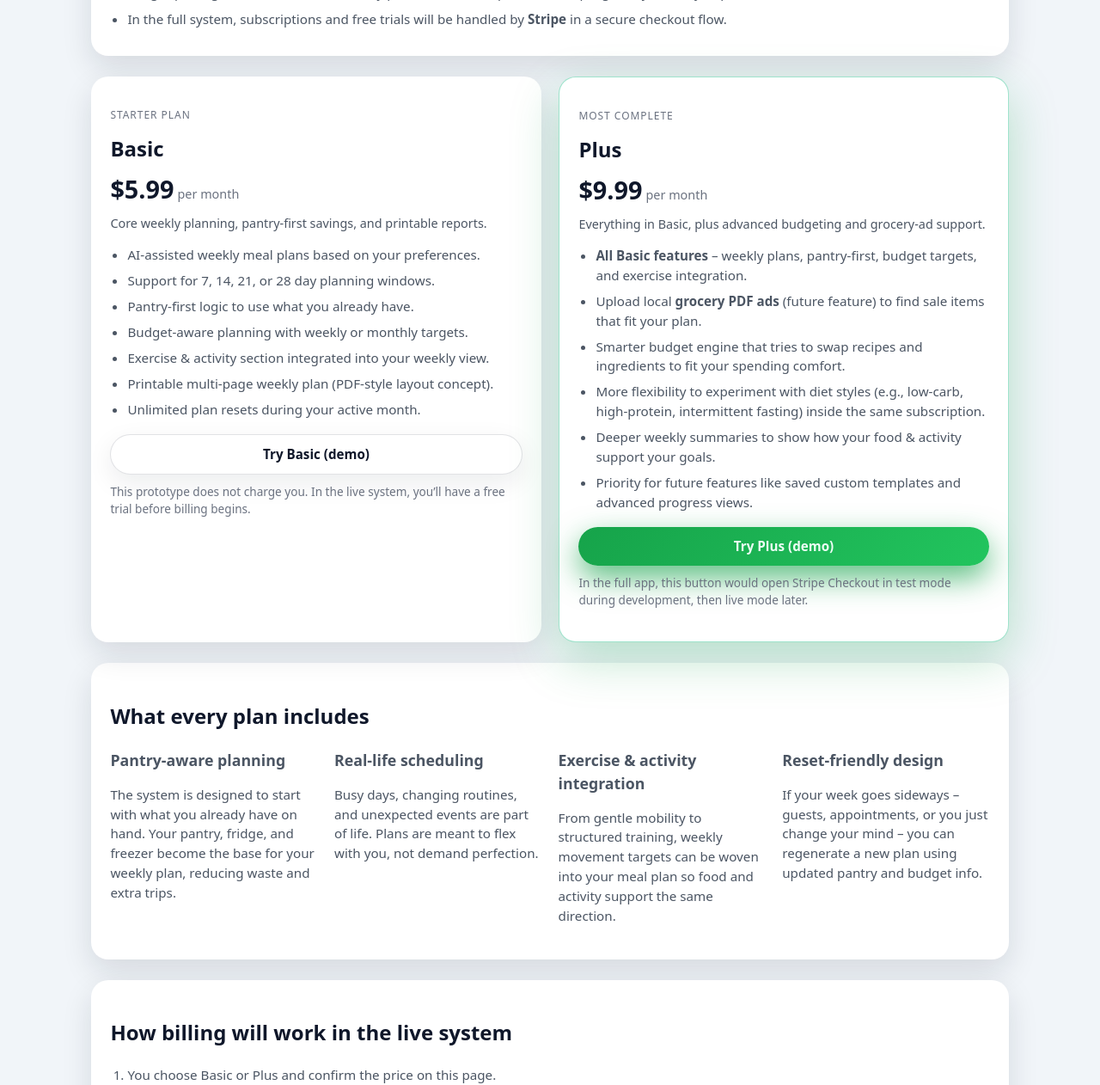
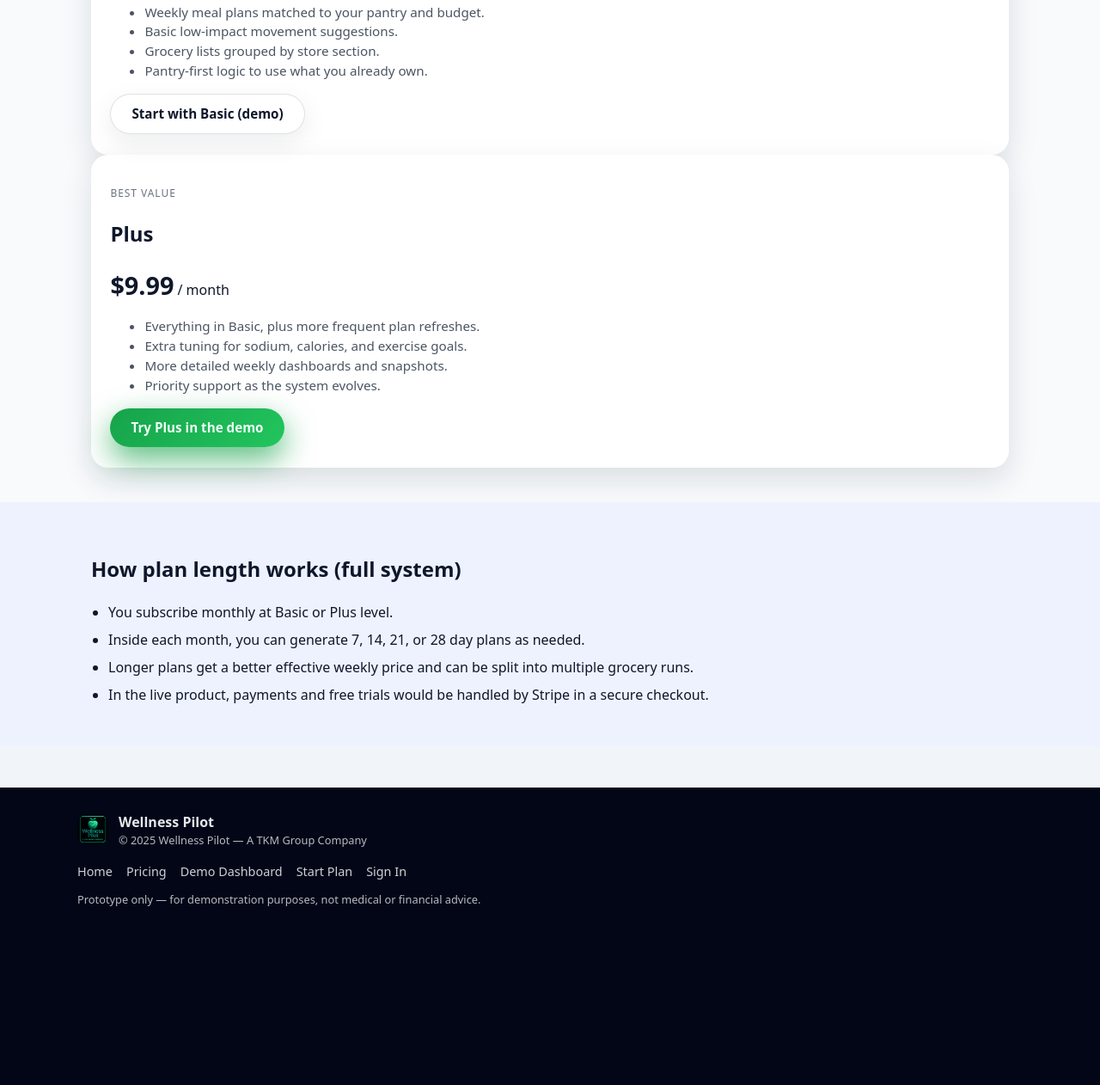
Before and after one commit to TKMDesignGroup/tkm-vitalmetric-site, a plain HTML site: page pricing.html in a window 1280 px wide. Shown: the part 544-1806 px from the top of the page at 86% size. After the commit the page ends 1649 px from the top, so only its background shows below. Drawn offline with Linux system fonts and the light colour scheme.

Commit message:
Update pricing.html

```diff
--- a/pricing.html
+++ b/pricing.html
@@ -2,7 +2,7 @@
 <html lang="en">
 <head>
   <meta charset="UTF-8" />
-  <title>Wellness Pilot · Pricing &amp; Plans</title>
+  <title>Wellness Pilot · Pricing</title>
   <meta name="viewport" content="width=device-width, initial-scale=1" />
   <link rel="stylesheet" href="style.css" />
   <script defer src="app.js"></script>
@@ -47,230 +47,88 @@
     </nav>
   </header>
 
-  <!-- MAIN CONTENT -->
   <main class="page-main">
-    <div class="container pricing-container">
-      <!-- PRICING HERO -->
-      <section class="pricing-hero">
-        <p class="eyebrow">Plans starting at just $5.99 / month</p>
+    <section class="page-hero page-hero--compact">
+      <div class="page-hero-inner">
+        <p class="page-kicker">Plans starting at just $5.99 / month</p>
         <h1>Choose the Wellness Pilot plan that fits your life</h1>
-        <p class="pricing-lede">
+        <p class="page-lead">
           Both plans use your pantry, budget, and schedule to build realistic
           weekly meal and exercise plans. In this prototype, everything is
-          UI-only – no payments are processed yet.
+          UI-only — no payments are processed yet.
         </p>
+      </div>
     </section>
 
-      <!-- PLAN LENGTH NOTE -->
-      <section class="pricing-length-note card">
+    <section class="section">
+      <div class="container pricing-layout">
+        <article class="card pricing-card">
           <header class="card-header">
-          <h2>How plan length works</h2>
+            <p class="eyebrow">Most people start here</p>
+            <h2>Basic</h2>
+            <p class="pricing-price">
+              <span class="pricing-amount">$5.99</span>
+              <span class="pricing-interval">/ month</span>
+            </p>
           </header>
           <div class="card-body">
+            <ul class="pricing-list">
+              <li>Weekly meal plans matched to your pantry and budget.</li>
+              <li>Basic low-impact movement suggestions.</li>
+              <li>Grocery lists grouped by store section.</li>
+              <li>Pantry-first logic to use what you already own.</li>
+            </ul>
+            <a href="signup.html" class="btn btn-outline btn-block">
+              Start with Basic (demo)
+            </a>
+          </div>
+        </article>
+
+        <article class="card pricing-card pricing-card--highlight">
+          <header class="card-header">
+            <p class="eyebrow">Best value</p>
+            <h2>Plus</h2>
+            <p class="pricing-price">
+              <span class="pricing-amount">$9.99</span>
+              <span class="pricing-interval">/ month</span>
+            </p>
+          </header>
+          <div class="card-body">
+            <ul class="pricing-list">
+              <li>Everything in Basic, plus more frequent plan refreshes.</li>
+              <li>Extra tuning for sodium, calories, and exercise goals.</li>
+              <li>More detailed weekly dashboards and snapshots.</li>
+              <li>Priority support as the system evolves.</li>
+            </ul>
+            <a href="signup.html" class="btn btn-primary btn-block">
+              Try Plus in the demo
+            </a>
+          </div>
+        </article>
+      </div>
+    </section>
+
+    <section class="section section-subtle">
+      <div class="container">
+        <h2>How plan length works (full system)</h2>
         <ul class="bullet-list">
+          <li>You subscribe monthly at Basic or Plus level.</li>
           <li>
-              You subscribe monthly, starting from
-              <strong>$5.99 / month</strong> for Basic or
-              <strong>$9.99 / month</strong> for Plus.
-            </li>
-            <li>
-              Inside that month, you can generate
-              <strong>7, 14, 21, or 28 day plans</strong> – it’s up to you.
+            Inside each month, you can generate 7, 14, 21, or 28 day plans as
+            needed.
           </li>
           <li>
             Longer plans get a better effective weekly price and can be split
-              into multiple grocery runs if you prefer.
+            into multiple grocery runs.
           </li>
           <li>
-              In the full system, subscriptions and free trials will be handled
-              by <strong>Stripe</strong> in a secure checkout flow.
+            In the live product, payments and free trials would be handled by
+            Stripe in a secure checkout.
           </li>
         </ul>
       </div>
     </section>
-
-      <!-- PRICING GRID -->
-      <section class="pricing-grid-wrap">
-        <div class="pricing-grid">
-          <!-- BASIC PLAN -->
-          <article class="card pricing-card">
-            <header class="card-header pricing-card-header">
-              <p class="eyebrow">Starter plan</p>
-              <h2>Basic</h2>
-              <p class="pricing-price">
-                <span class="pricing-amount">$5.99</span>
-                <span class="pricing-period">per month</span>
-              </p>
-              <p class="pricing-tagline">
-                Core weekly planning, pantry-first savings, and printable
-                reports.
-              </p>
-            </header>
-            <div class="card-body">
-              <ul class="checklist">
-                <li>
-                  AI-assisted weekly meal plans based on your preferences.
-                </li>
-                <li>
-                  Support for 7, 14, 21, or 28 day planning windows.
-                </li>
-                <li>Pantry-first logic to use what you already have.</li>
-                <li>Budget-aware planning with weekly or monthly targets.</li>
-                <li>
-                  Exercise &amp; activity section integrated into your weekly
-                  view.
-                </li>
-                <li>
-                  Printable multi-page weekly plan (PDF-style layout concept).
-                </li>
-                <li>Unlimited plan resets during your active month.</li>
-              </ul>
-            </div>
-            <footer class="card-footer pricing-card-footer">
-              <a href="signup.html" class="btn btn-outline btn-wide">
-                Try Basic (demo)
-              </a>
-              <p class="pricing-footnote">
-                This prototype does not charge you. In the live system, you’ll
-                have a free trial before billing begins.
-              </p>
-            </footer>
-          </article>
-
-          <!-- PLUS PLAN -->
-          <article class="card pricing-card pricing-card-featured">
-            <header class="card-header pricing-card-header">
-              <p class="eyebrow">Most complete</p>
-              <h2>Plus</h2>
-              <p class="pricing-price">
-                <span class="pricing-amount">$9.99</span>
-                <span class="pricing-period">per month</span>
-              </p>
-              <p class="pricing-tagline">
-                Everything in Basic, plus advanced budgeting and grocery-ad
-                support.
-              </p>
-            </header>
-            <div class="card-body">
-              <ul class="checklist">
-                <li>
-                  <strong>All Basic features</strong> – weekly plans,
-                  pantry-first, budget targets, and exercise integration.
-                </li>
-                <li>
-                  Upload local <strong>grocery PDF ads</strong> (future feature)
-                  to find sale items that fit your plan.
-                </li>
-                <li>
-                  Smarter budget engine that tries to swap recipes and
-                  ingredients to fit your spending comfort.
-                </li>
-                <li>
-                  More flexibility to experiment with diet styles (e.g.,
-                  low-carb, high-protein, intermittent fasting) inside the same
-                  subscription.
-                </li>
-                <li>
-                  Deeper weekly summaries to show how your food &amp; activity
-                  support your goals.
-                </li>
-                <li>
-                  Priority for future features like saved custom templates and
-                  advanced progress views.
-                </li>
-              </ul>
-            </div>
-            <footer class="card-footer pricing-card-footer">
-              <a href="signup.html" class="btn btn-primary btn-wide">
-                Try Plus (demo)
-              </a>
-              <p class="pricing-footnote">
-                In the full app, this button would open Stripe Checkout in test
-                mode during development, then live mode later.
-              </p>
-            </footer>
-          </article>
-        </div>
-      </section>
-      <!-- ALL PLANS INCLUDE -->
-      <section class="pricing-include card">
-        <header class="card-header">
-          <h2>What every plan includes</h2>
-        </header>
-        <div class="card-body">
-          <div class="pricing-include-grid">
-            <div class="pricing-include-item">
-              <h3>Pantry-aware planning</h3>
-              <p>
-                The system is designed to start with what you already have on
-                hand. Your pantry, fridge, and freezer become the base for your
-                weekly plan, reducing waste and extra trips.
-              </p>
-            </div>
-            <div class="pricing-include-item">
-              <h3>Real-life scheduling</h3>
-              <p>
-                Busy days, changing routines, and unexpected events are part of
-                life. Plans are meant to flex with you, not demand perfection.
-              </p>
-            </div>
-            <div class="pricing-include-item">
-              <h3>Exercise &amp; activity integration</h3>
-              <p>
-                From gentle mobility to structured training, weekly movement
-                targets can be woven into your meal plan so food and activity
-                support the same direction.
-              </p>
-            </div>
-            <div class="pricing-include-item">
-              <h3>Reset-friendly design</h3>
-              <p>
-                If your week goes sideways – guests, appointments, or you just
-                change your mind – you can regenerate a new plan using updated
-                pantry and budget info.
-              </p>
-            </div>
-          </div>
-        </div>
-      </section>
-
-      <!-- FUTURE BILLING EXPLAINER -->
-      <section class="pricing-future card">
-        <header class="card-header">
-          <h2>How billing will work in the live system</h2>
-        </header>
-        <div class="card-body">
-          <ol class="numbered-list">
-            <li>
-              You choose Basic or Plus and confirm the price on this page.
-            </li>
-            <li>
-              You are sent to a secure <strong>Stripe Checkout</strong> page to
-              start a <strong>free trial</strong>.
-            </li>
-            <li>
-              During the trial, you can generate plans, test resets, and see how
-              it fits your life.
-            </li>
-            <li>
-              When the trial ends, Stripe starts your subscription unless you
-              cancel.
-            </li>
-            <li>
-              You can upgrade or downgrade between Basic and Plus from a simple
-              account page.
-            </li>
-          </ol>
-          <p class="pricing-note">
-            Right now, this site is a UI prototype only – no real billing or
-            account data is stored. It’s designed to show what the experience
-            will feel like once the backend is connected.
-          </p>
-        </div>
-      </section>
-    </div>
   </main>
-
   <!-- SITE FOOTER -->
   <footer class="site-footer">
     <div class="footer-inner">
```
Lines whose indentation alone changed are shown as unchanged.
